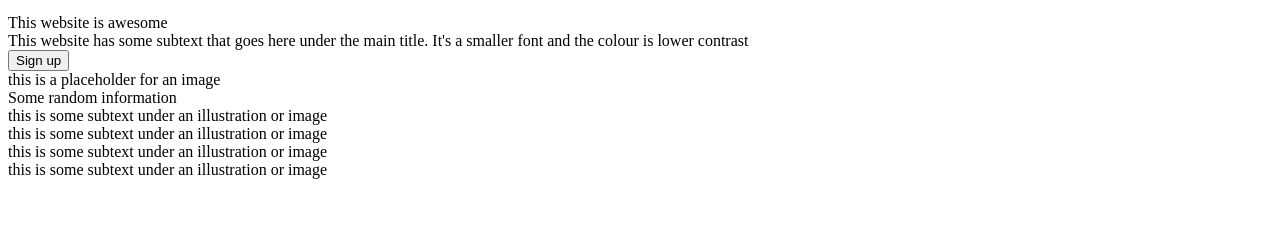
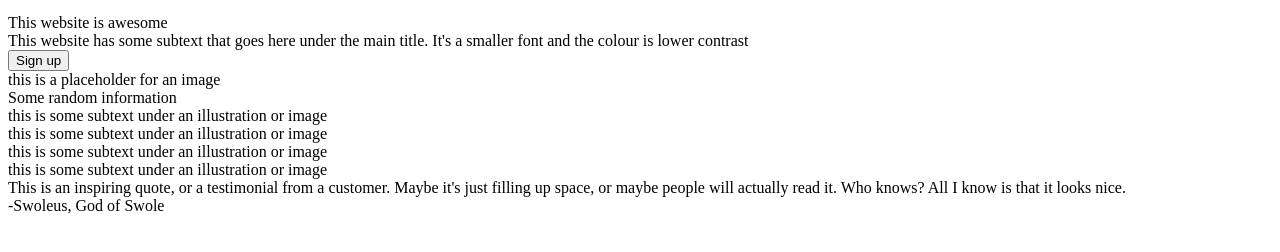
Before and after one commit to Swoleus/landing-page, a plain HTML site: page index.html in a window 1280 px wide. Shown: the part 98-350 px from the top of the page. Drawn offline with Linux system fonts and the light colour scheme.

Commit message:
Add quote container.

```diff
--- a/index.html
+++ b/index.html
@@ -71,5 +71,10 @@
         </div>
     </div>
 
+    <div class="quote-container">
+        <div class="quote-text">This is an inspiring quote, or a testimonial from a customer. Maybe it's just filling up space, or maybe people will actually read it. Who knows? All I know is that it looks nice.</div>
+        <div class="quote-name">-Swoleus, God of Swole</div>
+    </div>
+
     </body>
 </html>
```
